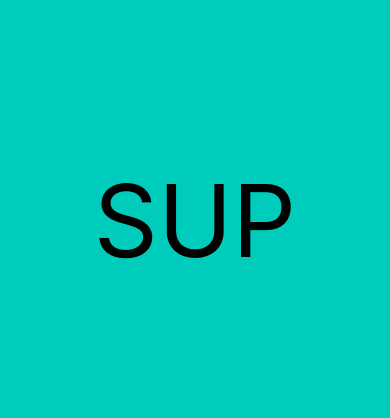
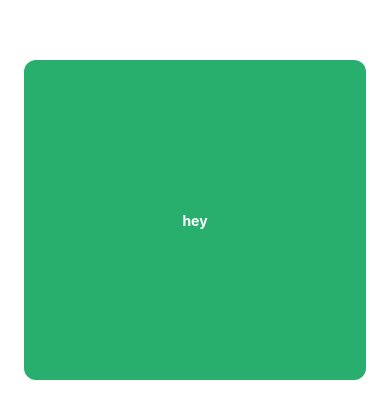
Before and after one commit to Emmrylmz/Task-PlantApp, a React Native app: screen /GettingStarted in a window 390 px wide. Shown: the part 202-620 px from the top of the page. Built offline with nearby package versions, Linux system fonts and the light colour scheme.

Commit message:
PrimarySkipButton

```diff
--- a/package.json
+++ b/package.json
@@ -18,6 +18,7 @@
     "react": "18.2.0",
     "react-dom": "18.2.0",
     "react-native": "0.73.2",
+    "react-native-responsive-screen": "^1.4.2",
     "react-native-safe-area-context": "^4.8.2",
     "react-native-screens": "^3.29.0",
     "react-native-web": "~0.19.6",
--- /dev/null
+++ b/src/components/PrimarySkipButton/index.tsx
@@ -0,0 +1,43 @@
+import {
+  View,
+  Text,
+  Button,
+  StyleProp,
+  ViewStyle,
+  TextStyle,
+  Pressable,
+} from "react-native";
+import React, {
+  FC,
+  ForwardRefRenderFunction,
+  FunctionComponent,
+  useMemo,
+} from "react";
+
+interface IPrimaryButtonProps {
+  title: string;
+  onPress: () => void;
+  disabled?: boolean;
+  buttonStyle?: StyleProp<ViewStyle>;
+  textStyle?: StyleProp<TextStyle>;
+}
+import createStyles from "./styles";
+import { Colors } from '../../constants/colors';
+const PrimarySkipButton: FC<IPrimaryButtonProps> = ({
+  title,
+  onPress,
+  textStyle,
+}) => {
+  const styles = useMemo(() => createStyles(), []);
+
+  return <Pressable style={[
+    styles.button,
+    {
+        backgroundColor: Colors.GREEN
+    }
+  ]} onPress={onPress}>
+    <Text style={[styles.text,]}>{title}</Text>
+  </Pressable>;
+};
+
+export default PrimarySkipButton;
--- /dev/null
+++ b/src/components/PrimarySkipButton/styles.ts
@@ -0,0 +1,32 @@
+import { Dimensions, StyleSheet } from "react-native";
+import {  widthPercentageToDP as wp, heightPercentageToDP as hp } from "react-native-responsive-screen";
+import { Colors } from "../../constants/colors";
+
+const containerheight = Dimensions.get('window').height / 9
+const buttonWidth = Dimensions.get('window').width / 1.14
+
+const createStyles = () =>
+  StyleSheet.create({
+    button: {
+      'width':buttonWidth,
+      'height':'38%',
+      alignSelf:'center',
+      alignItems:'center',
+      borderRadius:12,
+      backgroundColor:Colors.GREEN,
+      justifyContent:"center",
+      position:'absolute',
+      zIndex:1000
+
+
+    },
+    text: {
+      fontWeight: "700",
+      color:Colors.WHITE,
+      textAlign:"center",
+      justifyContent:"center"
+
+    },
+  });
+
+export default createStyles;
--- /dev/null
+++ b/src/constants/colors.ts
@@ -0,0 +1,21 @@
+export interface ColorValue {
+    WHITE: string,
+    BLACK: string,
+    RED: string,
+    GREEN: string,
+    ORANGE: string,
+    GREY: string,
+    LIGHT_GREY: string,
+    MAIN_TEXT_COLOR:string,
+}
+
+export const Colors: ColorValue = {
+    WHITE:'#ffffff',
+    BLACK:'#000000',
+    RED:'#ff0000',
+    GREEN:'#28AF6E',
+    ORANGE:'#e79115',
+    GREY:'#c4c4c4',
+    LIGHT_GREY:'#597165',
+    MAIN_TEXT_COLOR:'#13231B'
+}
--- a/src/screens/GettingStarted/index.tsx
+++ b/src/screens/GettingStarted/index.tsx
@@ -1,13 +1,13 @@
 import { View, Text, Button } from 'react-native'
 import React from 'react'
 import styles from './styles'
+import PrimarySkipButton from '../../components/PrimarySkipButton'
 
 const GettingStarted = () => {
 
   return (
     <View style={styles.body}>
-      <Text style={{fontSize:100}}>SUP</Text>
-
+    <PrimarySkipButton title='hey' onPress={() => alert("yo")}/>
     </View>
   )
 }
--- a/src/screens/GettingStarted/styles.ts
+++ b/src/screens/GettingStarted/styles.ts
@@ -3,7 +3,7 @@ import { StyleSheet } from "react-native";
 const styles = StyleSheet.create({
   body: {
     flex: 1,
-    backgroundColor: "#00CCBB",
+    backgroundColor: "#fff",
     alignItems: "center",
     justifyContent: "center",
   },
```
Also changed, not shown: 1 other file (tests, documents, lock files or other folders).
